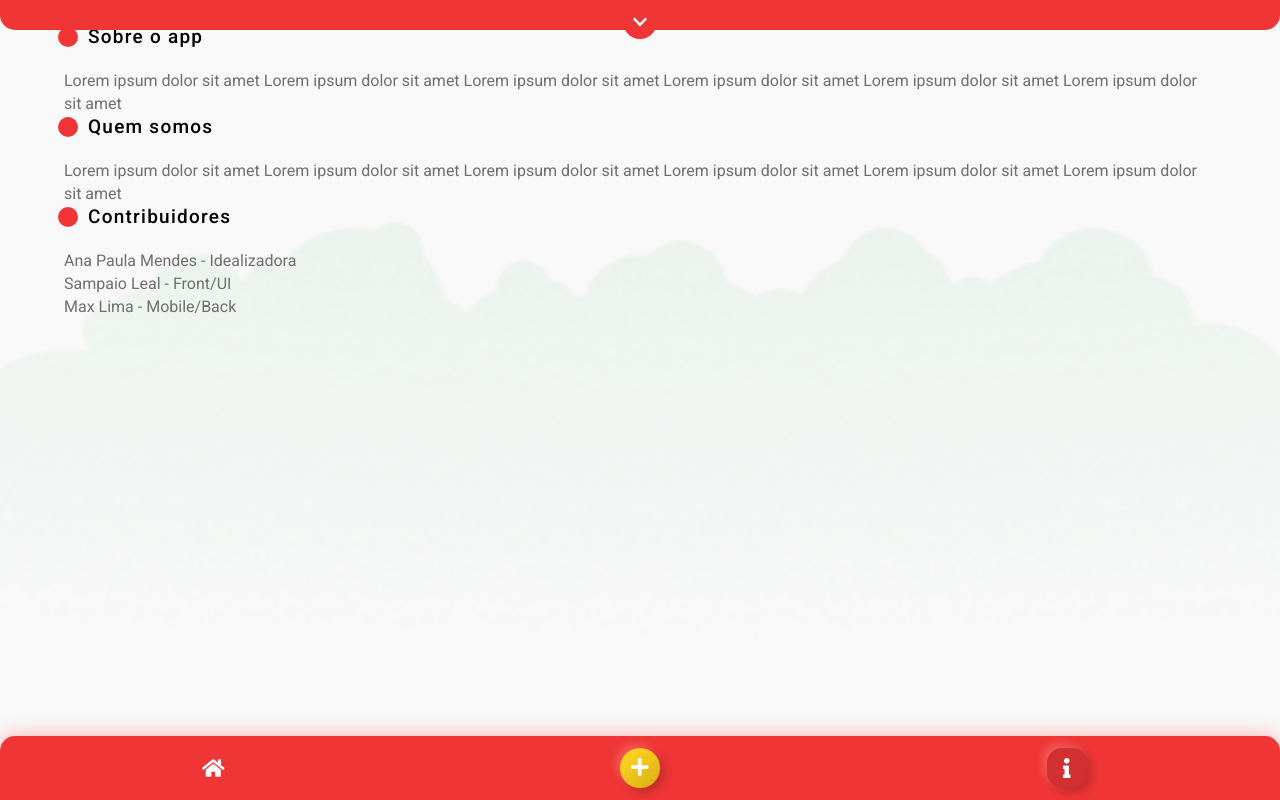
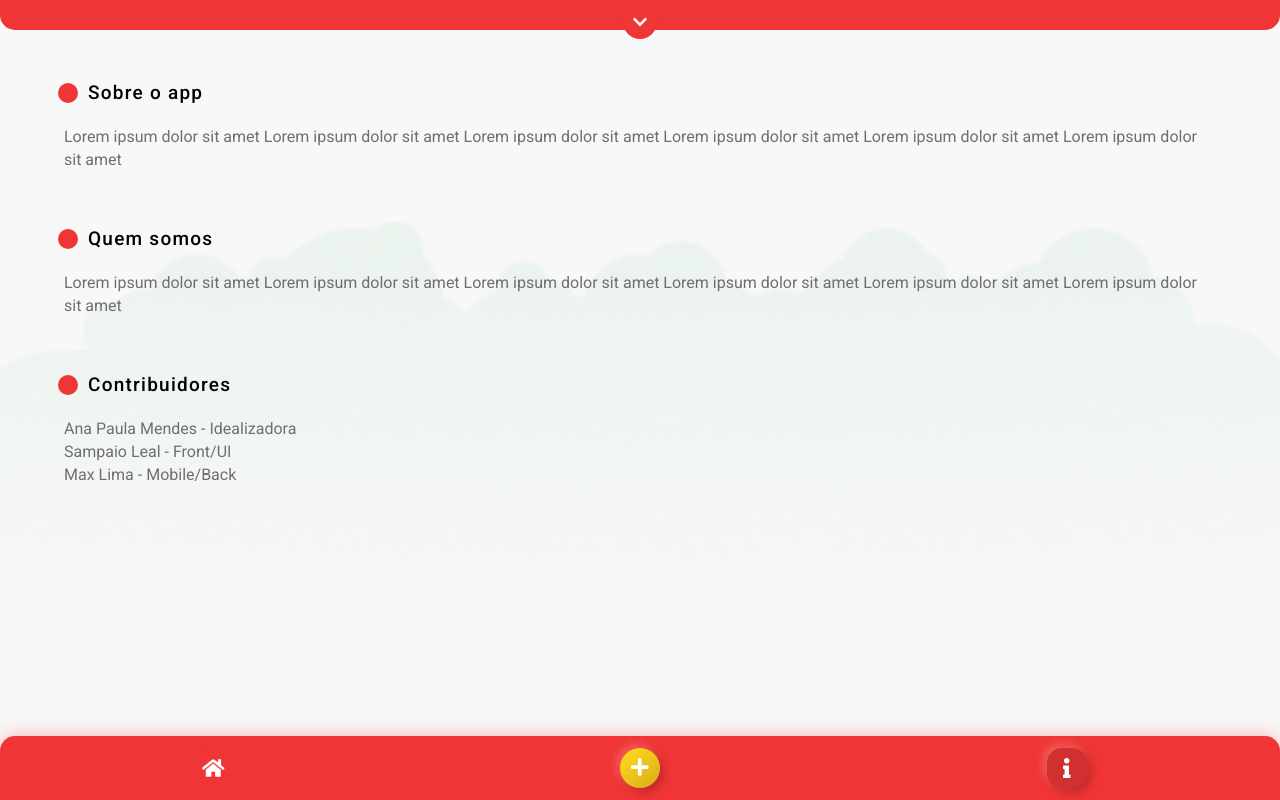
Before and after one commit to teresinahc/app-web-denuncia-aglomeracao-quarentena, a React (Create React App) app: page /sobre in a window 1280 px wide. Built offline with nearby package versions, Linux system fonts and the light colour scheme; no server answers; the HTML template or start-up script is replaced by a standard one; what react-mapbox-gl would draw is missing.

Commit message:
Coloando espaçamento na div

```diff
--- a/src/components/Topico/styles.ts
+++ b/src/components/Topico/styles.ts
@@ -30,4 +30,5 @@ export const Context = styled.div`
 
   align-items: center;
   width: 90%;
+  margin-top: 56px;
 `
```
